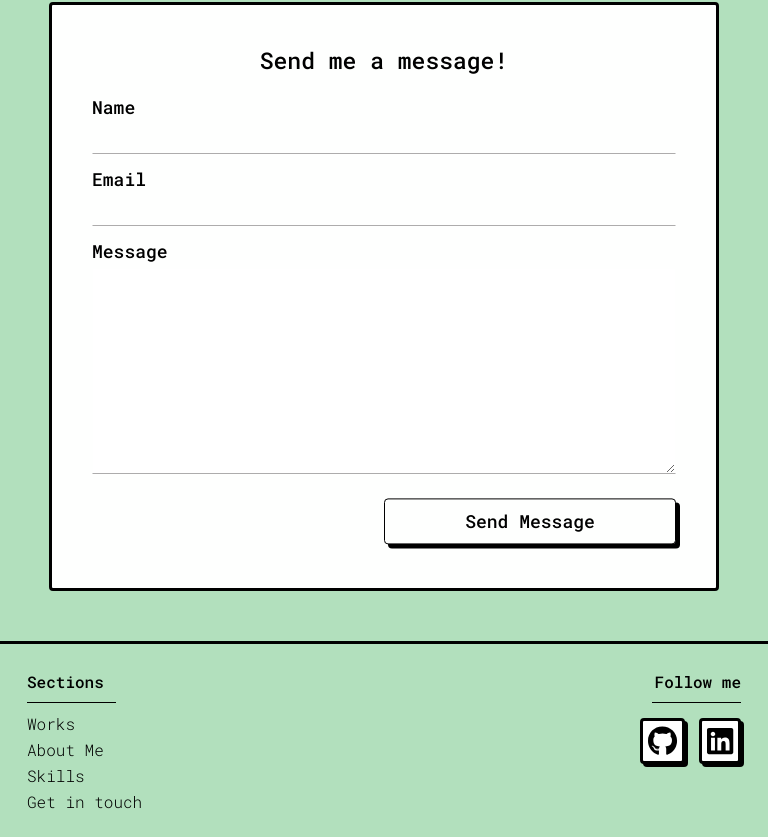
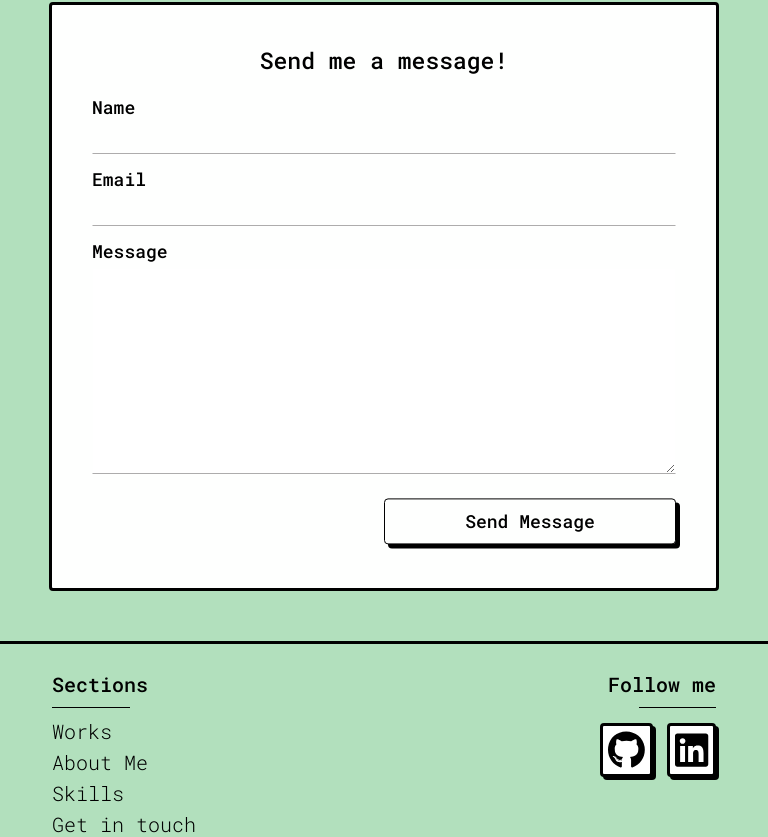
Before and after one commit to LocusNiger/Portfolio, a website: page index.html in a window 768 px wide. Shown: the part 2557-3394 px from the top of the page. Drawn offline with nearby package versions, Linux system fonts and the light colour scheme.

Commit message:
v3. tablet version finish

```diff
--- a/index.html
+++ b/index.html
@@ -201,10 +201,10 @@
         <p class="footer-title">Sections</p>
         <div class="linea"></div>
         <ul>
-          <li><a href="#works">Works</a></li>
-          <li><a href="#aboutme">About Me</a></li>
-          <li><a href="#skills">Skills</a></li>
-          <li><a href="#GIT">Get in touch</a></li>
+          <li><a class="footer-link" href="#works">Works</a></li>
+          <li><a class="footer-link" href="#aboutme">About Me</a></li>
+          <li><a class="footer-link" href="#skills">Skills</a></li>
+          <li><a class="footer-link" href="#GIT">Get in touch</a></li>
         </ul>
       </div>
       <div class="footer-social">
--- a/scss/_typo.scss
+++ b/scss/_typo.scss
@@ -39,6 +39,14 @@
   color: black;
   font-weight: 500;
   margin-bottom: 1rem;
+}
+.footer-sections{
+  .footer-link {
+    font-weight: 300;
+    color: black;
+    text-decoration: none;
+    font-size: 1.6rem;
+  }
 }
 
 .GIT-card {
@@ -100,4 +108,12 @@
       }
     }
   }
+  .footer-sections{
+    .footer-link{
+      font-size: 2rem;
+    }
+  }
+  .footer-title {
+    font-size: 2rem;
+  }
 }
--- a/scss/style.scss
+++ b/scss/style.scss
@@ -52,12 +52,6 @@ footer {
     width: 100%;
     li {
       margin: 0.5rem 0;
-    }
-    a {
-      font-weight: 300;
-      color: black;
-      text-decoration: none;
-      font-size: 1.6rem;
     }
   }
   .footer-social {
@@ -432,9 +426,27 @@ footer {
     }
   }
 }
+
 @media only screen and (min-width: 481px) and (max-width: 768px) {
   nav{
     margin: 0;
+  }
+  footer{
+    .footer-sections{
+      width: 33.5rem;
+      height: auto;
+      padding-left: 2.5rem;
+    }
+    .footer-social{
+      width: 33.5rem;
+      padding-right: 2.5rem;
+      .footer-social__icons{
+        .fa-github,
+        .fa-linkedin{
+        font-size: 3.8rem;
+        }
+      }
+    }
   }
   .title-container{
     align-items: center;
```
Also changed, not shown: scss/style.css, 1 other file.
